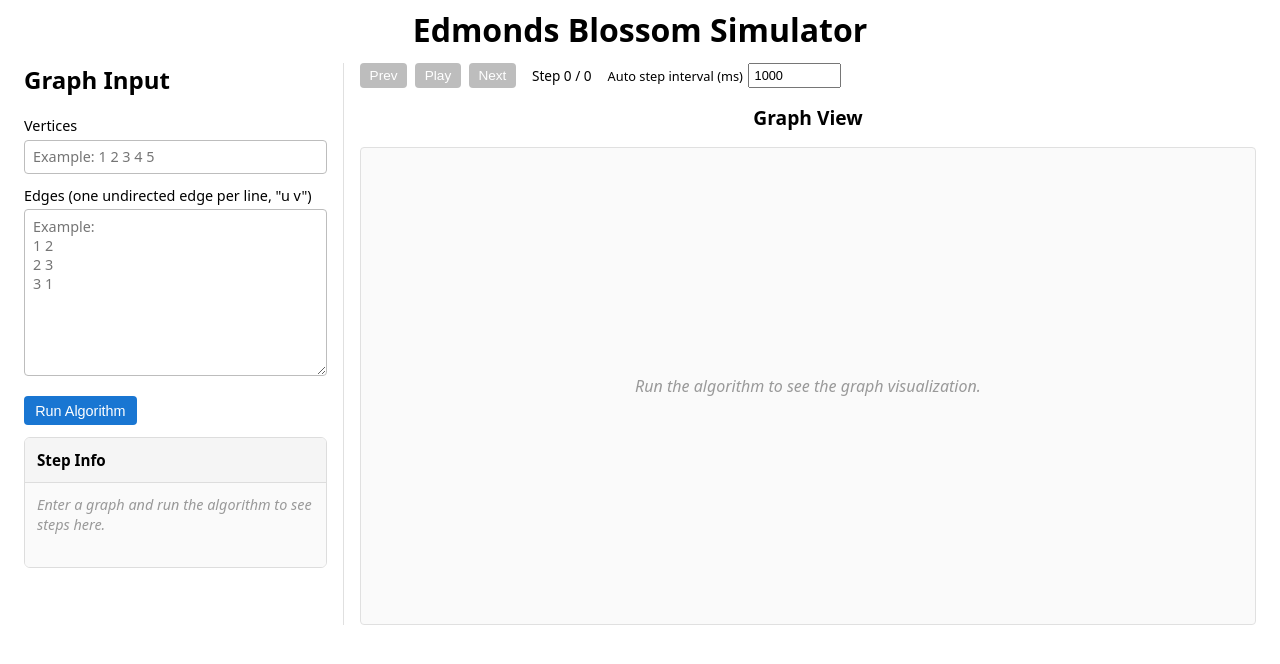
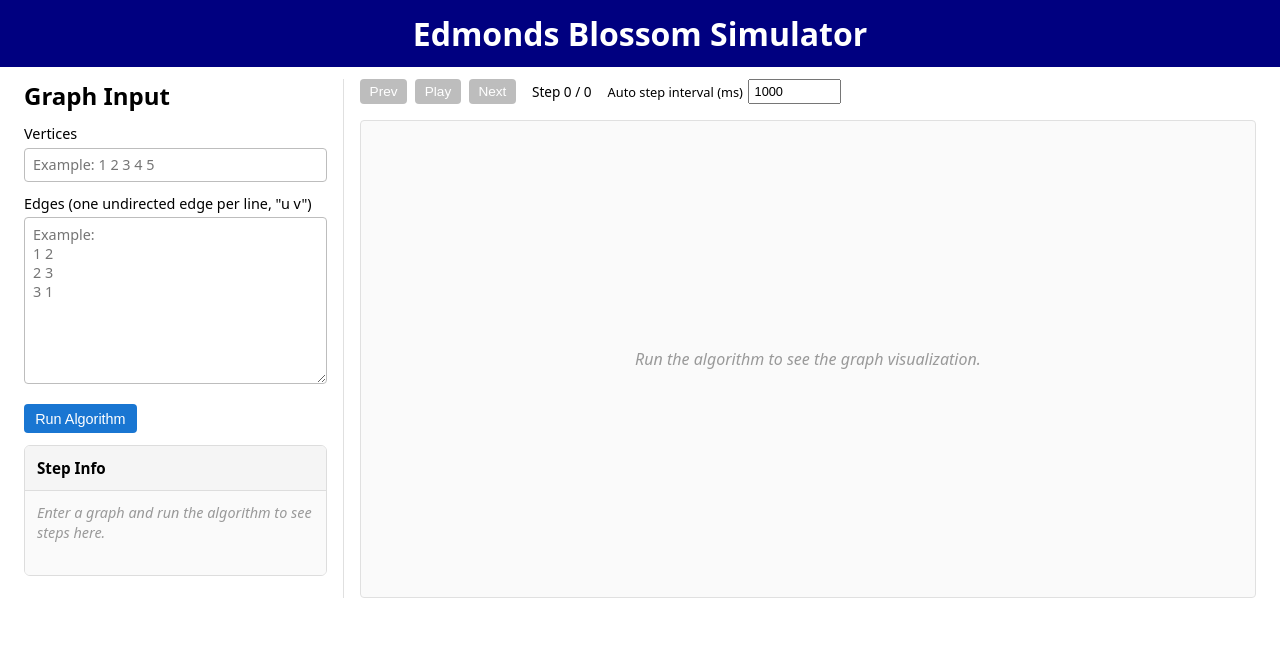
Before and after one commit to asingh772004/Edmond_Blossom_Simulation, a React (Vite) app in the folder edmonds_blossom/: page / in a window 1280 px wide. Shown: the top 664 px of the page. Built offline with nearby package versions, Linux system fonts and the light colour scheme.

Commit message:
Banner made clearer, some more aesthetic changes

```diff
--- a/edmonds_blossom/src/components/SimulatorRightPanel.tsx
+++ b/edmonds_blossom/src/components/SimulatorRightPanel.tsx
@@ -48,7 +48,7 @@ export const SimulatorRightPanel: React.FC<SimulatorRightPanelProps> = ({
         onChangeInterval={onChangeInterval}
       />
 
-      <h2 className="graph-view-title">Graph View</h2>
+      {/* <h2 className="graph-view-title">Graph View</h2>  <- This line was removed */}
 
       {currentStep ? (
         <GraphView step={currentStep} />
--- a/edmonds_blossom/src/components_css/GraphInputForm.css
+++ b/edmonds_blossom/src/components_css/GraphInputForm.css
@@ -7,7 +7,7 @@
 }
 
 .graph-input-form h2 {
-  margin: 0 0 0.5rem 0;
+  margin: 0; /* Changed from "0 0 0.5rem 0" to remove extra space */
 }
 
 .gif-label {
--- a/edmonds_blossom/src/components_css/SimulatorBanner.css
+++ b/edmonds_blossom/src/components_css/SimulatorBanner.css
@@ -2,5 +2,9 @@
 
 .simulator-title {
   text-align: center;
-  margin: 0 0 0.75rem;
+  margin: 0; /* Removed margin to prevent "floating" */
+  background-color: #000080; /* Navy Blue */
+  color: #ffffff; /* White */
+  padding: 0.75rem 1.5rem; /* Made padding thinner vertically */
+  border-radius: 0; /* Removed rounded corners */
 }
--- a/edmonds_blossom/src/components_css/SimulatorRightPanel.css
+++ b/edmonds_blossom/src/components_css/SimulatorRightPanel.css
@@ -7,12 +7,14 @@
   overflow: hidden;
 }
 
+/*
 .graph-view-title {
   margin: 0;
   font-size: 1.2rem;
   text-align: center;
   font-weight: 600;
 }
+*/ /* <- This style block was removed */
 
 .graph-view-placeholder {
   display: flex;
--- a/edmonds_blossom/src/pages_css/SimulatorPage.css
+++ b/edmonds_blossom/src/pages_css/SimulatorPage.css
@@ -1,7 +1,7 @@
 /* src/pages_css/SimulatorPage.css */
 
 .simulator-page {
-  padding: 0.5rem 1.5rem 1.5rem;
+  padding: 0; /* Removed padding so banner can extend to edges */
   font-family: system-ui, -apple-system, BlinkMacSystemFont, 'Segoe UI',
     sans-serif;
 }
@@ -12,4 +12,7 @@
   gap: 1rem;
   /* Set max-height here so child panels with overflow can scroll */
   max-height: calc(100vh - 120px);
+
+  /* Added padding here to keep layout aligned */
+  padding: 0.75rem 1.5rem 1.5rem;
 }
```
